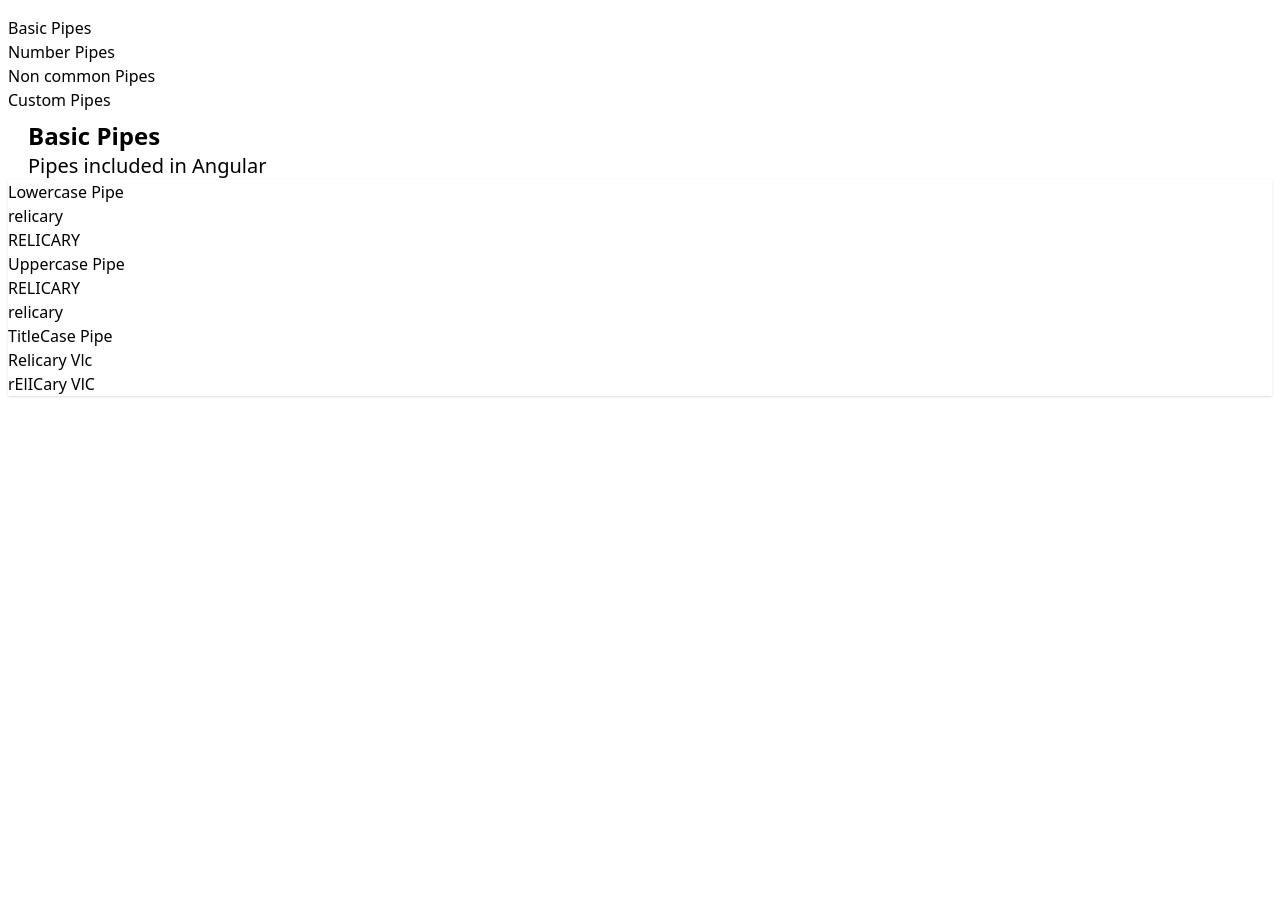
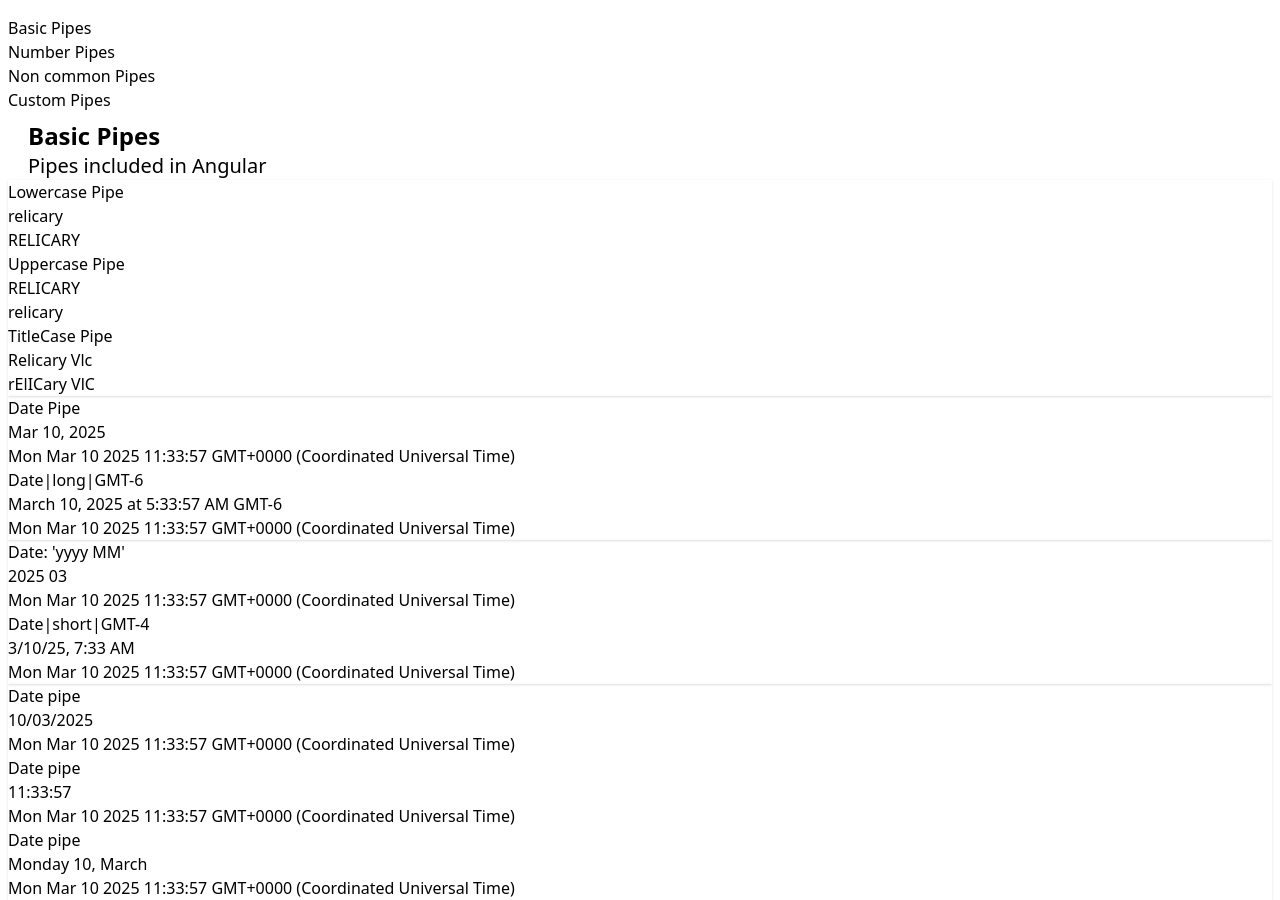
Before and after one commit to relicary/pipes-app-19, an Angular app: page /basic in a window 1280 px wide. Before the commit the page ends 800 px from the top, so only its background shows below. Built offline with nearby package versions, Linux system fonts and the light colour scheme.

Commit message:
Pipes: Date Pipes

```diff
--- a/src/app/pages/basic-page/basic-page.component.html
+++ b/src/app/pages/basic-page/basic-page.component.html
@@ -34,3 +34,85 @@
     </div>
   </div>
 </div>
+
+<div class="divider"></div>
+
+<div class="stats stats-vertical lg:stats-horizontal shadow w-full">
+  <div class="stat">
+    <div class="stat-title">Date Pipe</div>
+    <div class="stat-value">
+      {{ customDate() | date }}
+    </div>
+    <div class="stat-desc">
+      {{ customDate() }}
+    </div>
+  </div>
+
+  <div class="stat">
+    <div class="stat-title">Date|long|GMT-6</div>
+    <div class="stat-value">
+      {{ customDate() | date: "long" : 'GMT-6' }}
+    </div>
+    <div class="stat-desc">
+      {{ customDate() }}
+    </div>
+  </div>
+</div>
+
+<div class="divider"></div>
+
+<div class="stats stats-vertical lg:stats-horizontal shadow w-full">
+  <div class="stat">
+    <div class="stat-title">Date: 'yyyy MM' </div>
+    <div class="stat-value">
+      {{ customDate() | date: 'yyyy MM' }}
+    </div>
+    <div class="stat-desc">
+      {{ customDate() }}
+    </div>
+  </div>
+
+  <div class="stat">
+    <div class="stat-title">Date|short|GMT-4</div>
+    <div class="stat-value">
+      {{ customDate() | date: "short" : 'GMT-4' }}
+    </div>
+    <div class="stat-desc">
+      {{ customDate() }}
+    </div>
+  </div>
+</div>
+
+<div class="divider"></div>
+
+<div class="stats stats-vertical lg:stats-horizontal shadow w-full">
+  <div class="stat">
+    <div class="stat-title">Date pipe</div>
+    <div class="stat-value">
+      {{ customDate() | date: 'dd/MM/yyy' }}
+    </div>
+    <div class="stat-desc">
+      {{ customDate() }}
+    </div>
+  </div>
+
+  <div class="stat">
+    <div class="stat-title">Date pipe</div>
+    <div class="stat-value">
+      {{ customDate() | date: 'HH:mm:ss' }}
+    </div>
+    <div class="stat-desc">
+      {{ customDate() }}
+    </div>
+  </div>
+
+  <div class="stat">
+    <div class="stat-title">Date pipe</div>
+    <div class="stat-value">
+      {{ customDate() | date: 'EEEE d, MMMM' }}
+    </div>
+    <div class="stat-desc">
+      {{ customDate() }}
+    </div>
+  </div>
+</div>
--- a/src/app/pages/basic-page/basic-page.component.ts
+++ b/src/app/pages/basic-page/basic-page.component.ts
@@ -1,9 +1,9 @@
-import { LowerCasePipe, TitleCasePipe, UpperCasePipe } from '@angular/common';
-import { Component, signal } from '@angular/core';
+import { DatePipe, LowerCasePipe, TitleCasePipe, UpperCasePipe } from '@angular/common';
+import { Component, effect, signal } from '@angular/core';
 
 @Component({
   selector: 'app-basic-page',
-  imports: [LowerCasePipe, UpperCasePipe, TitleCasePipe],
+  imports: [LowerCasePipe, UpperCasePipe, TitleCasePipe, DatePipe],
   templateUrl: './basic-page.component.html',
 })
 export default class BasicPageComponent {
@@ -12,4 +12,15 @@
   nameUpper = signal('RELICARY');
   fullName = signal('rElICary VlC');
 
+  customDate = signal(new Date() );
+
+  tickingDateEffect  = effect((onCleanup) => {
+    const interval = setInterval(() => {
+      this.customDate.set( new Date() )
+    }, 1000);
+
+    onCleanup(() => {
+      clearInterval(interval)
+    });
+  });
 }
```
